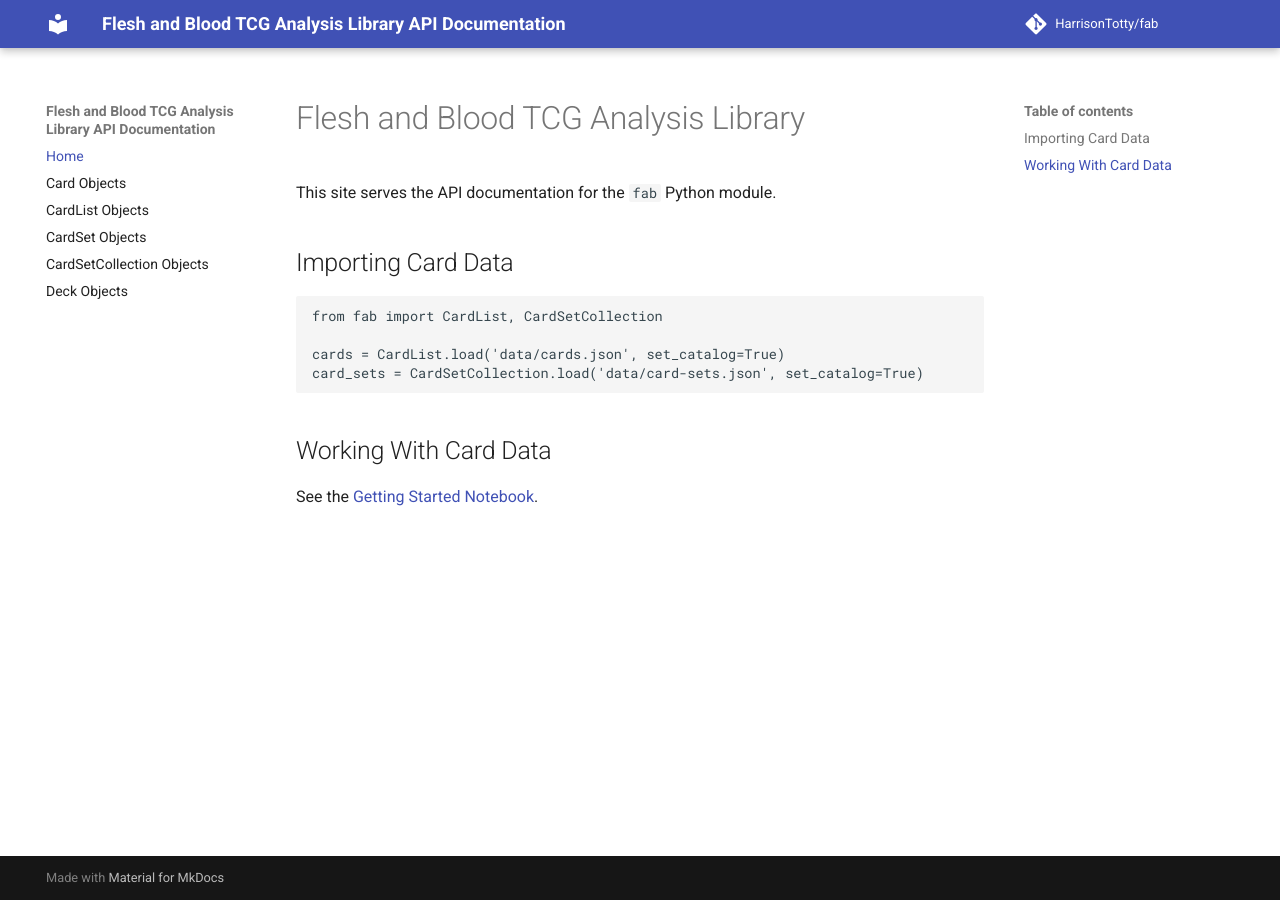
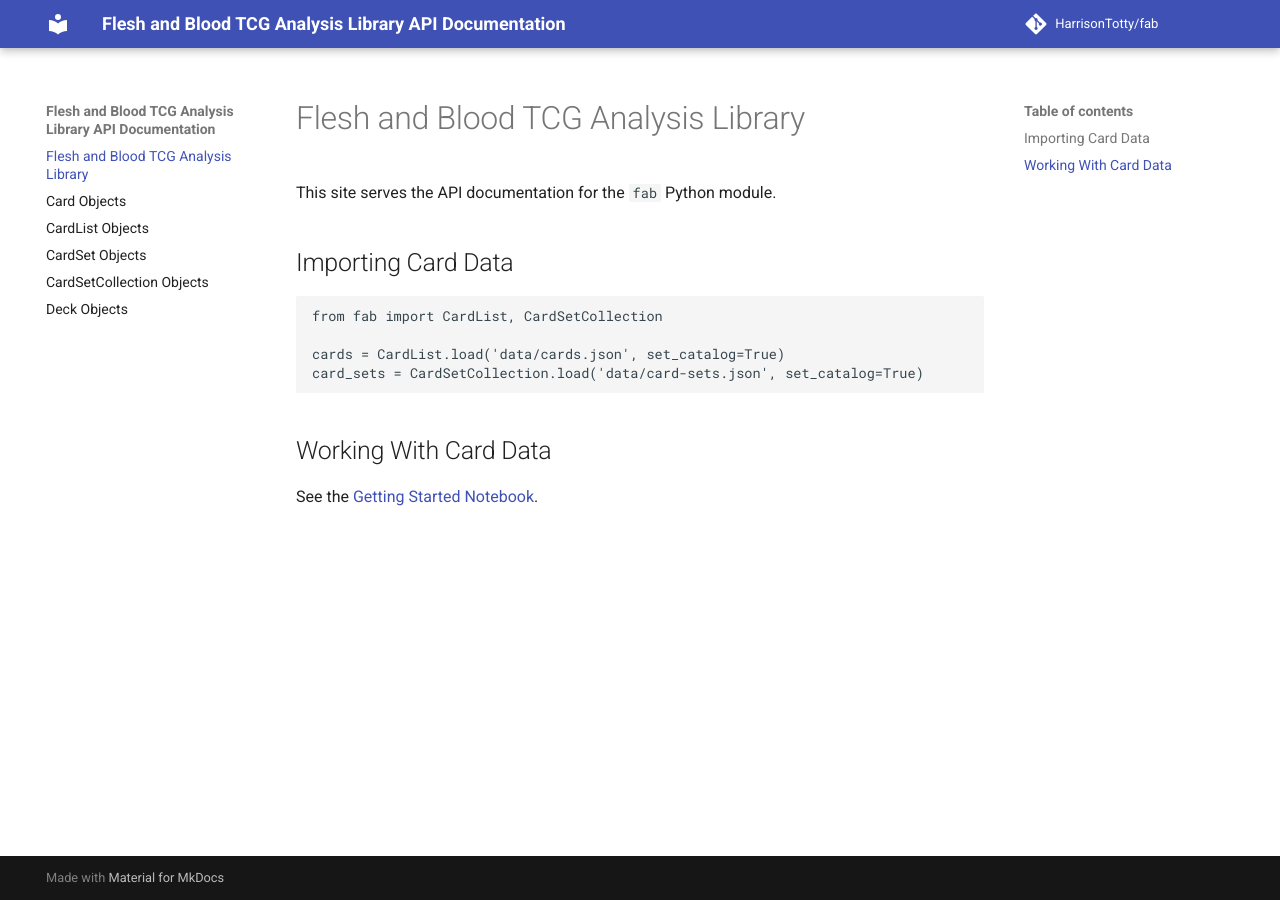
Before and after one commit to HarrisonTotty/fab, an MkDocs documentation site: the page built from docs/index.md, in a window 1280 px wide. Built offline with MkDocs 1.6.1 and Material for MkDocs 9.7.7, drawn with Linux system fonts in a browser that asks for light colours; comment, search, counter and statistics services are not loaded.

Commit message:
Update docs

```diff
--- a/mkdocs.yml
+++ b/mkdocs.yml
@@ -2,7 +2,7 @@
 # --------------------
 
 nav:
-  - 'Home': home.md
+  - index.md
   - 'Card Objects': cards.md
   - 'CardList Objects': card-lists.md
   - 'CardSet Objects': card-sets.md
```
Also changed, not shown: README.md (+1 -0 lines), docs/index.md (renamed from docs/home.md).
